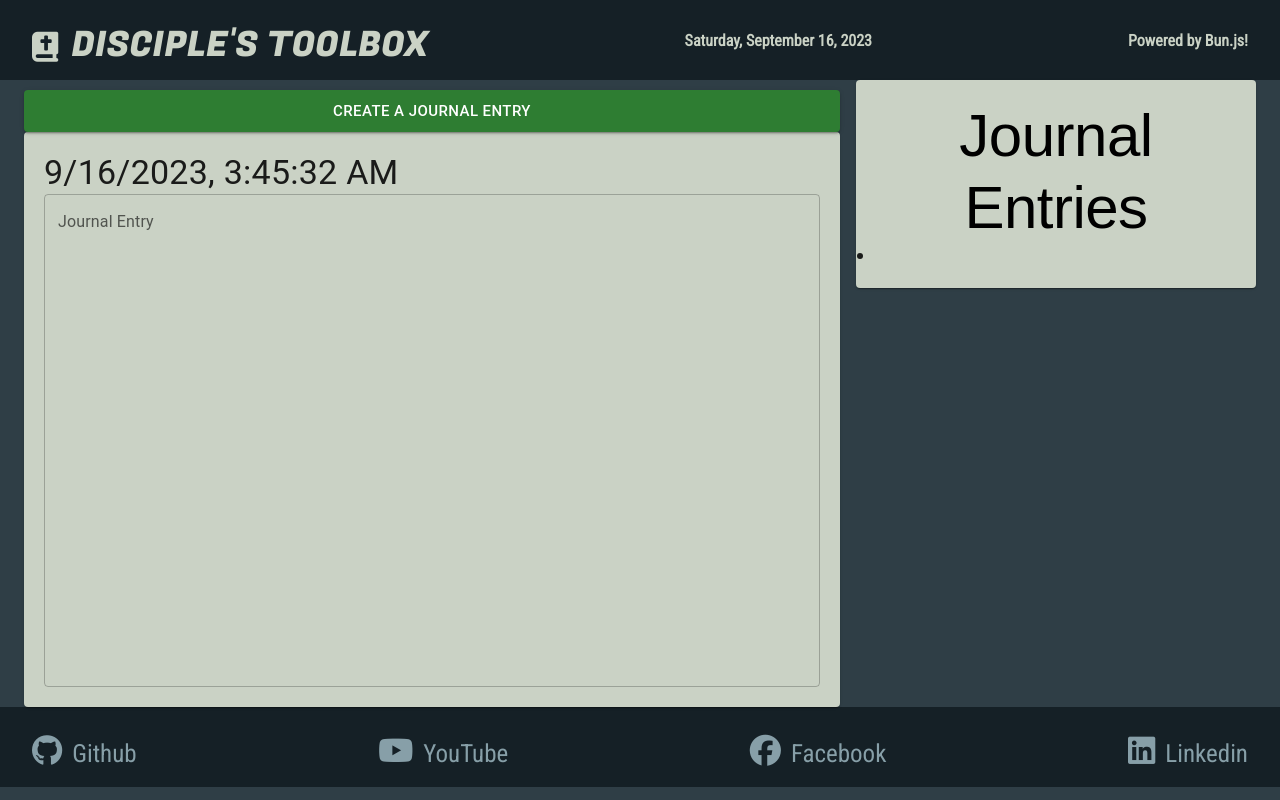
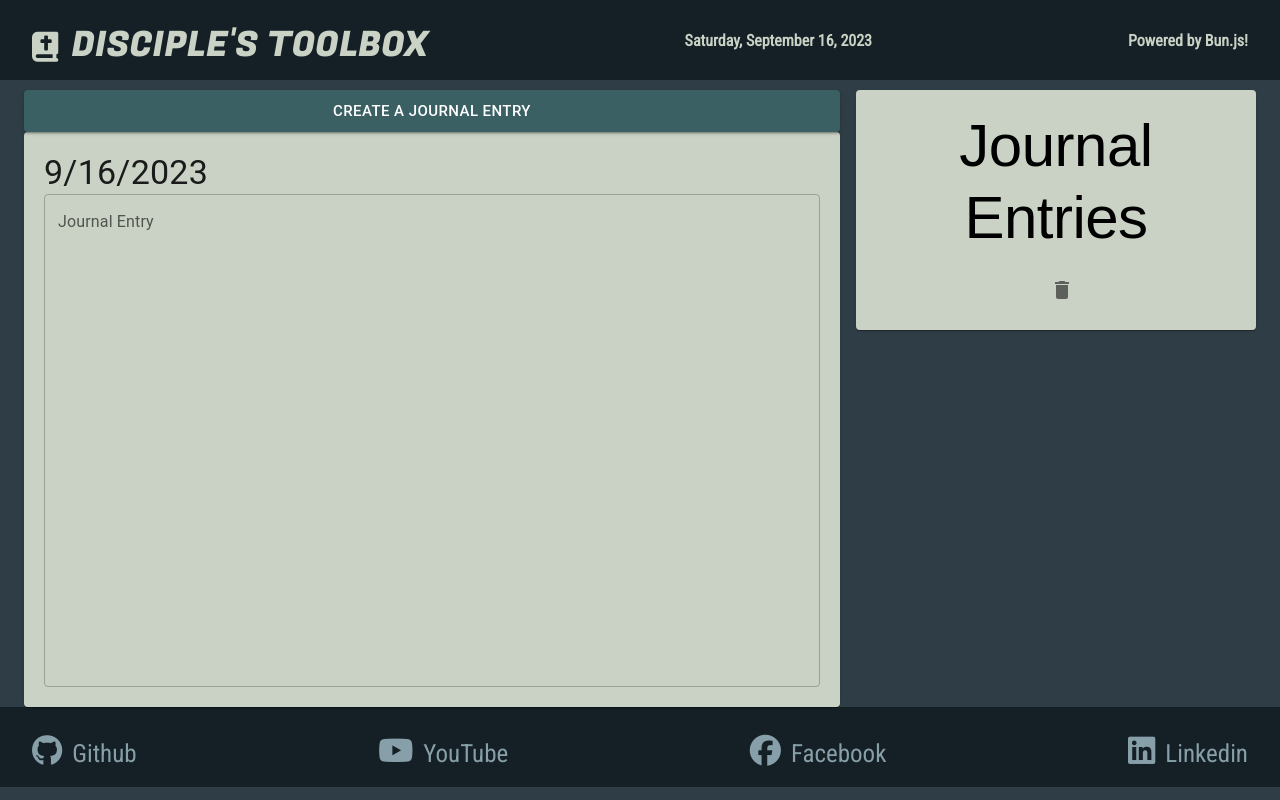
Before and after one commit to JonathanSanch/Disciples-Toolbox, a React (Create React App) app in the folder client/: page /journal in a window 1280 px wide. Built offline with nearby package versions, Linux system fonts and the light colour scheme; no server answers; a web font is replaced by a local one.

Commit message:
Asoifsdgj

```diff
--- a/client/src/components/Journal.css
+++ b/client/src/components/Journal.css
@@ -8,3 +8,12 @@
     font-family: 'Ysabeau', sans-serif !important;
     color: black;
 }
+
+.jButt {
+    background: #3b6064 !important;
+}
+
+.journalEntries {
+    text-align: center;
+    list-style: none;
+}
--- a/client/src/components/pages/Journal.js
+++ b/client/src/components/pages/Journal.js
@@ -3,14 +3,16 @@ import { Container, Grid, Paper, TextField, Button, List, ListItem, ListItemButt
 import { useState, useEffect } from 'react'
 import {IconButton} from '@mui/material'
 import {Delete} from '@mui/icons-material'
+import {Comment} from '@mui/icons-material'
 
 import "../Journal.css"
 
 
 function Journal() {
     const [inputValue, setInputValue] = useState('');
-    const currentDate = new Date();
-    const currentDateString = currentDate.toLocaleString(undefined);
+
+    const currentDateString = new Date().toLocaleDateString(undefined);
+
     const [journals, setJournals] = useState([{}]);
     const getJournals = () => {
         fetch("/journals").then(
@@ -53,8 +55,10 @@ function Journal() {
     }
 
     const [journalId, setJournalId] = useState('');
+    const [dateTime, setDateTime] = useState(currentDateString);
     const loadJournalEntry = (index, id) => {
         setCreate(false);
+        setDateTime(journals[index].date);
 
         if (typeof journals != 'undefined') {
             setInputValue(journals[index].text);
@@ -107,16 +111,16 @@ function Journal() {
         <Grid item xs={12} md={8}>
         <Button
             variant="contained"
-            color="success"
             size="large"
-            style={{ marginTop: '10px' }}
+            style={{ marginTop: '10px'}}
+            className='jButt'
             fullWidth
             onClick={(create === true) ? (createJournalEntry): (editJournalEntry)}>
             {(create === true) ? ( <>Create A Journal Entry</>): (<>Edit Your Journal Entry</>)}
         </Button>
 
         <Paper style={{ padding: '20px' , backgroundColor:"#CAD2C5"}}>
-            <Typography variant='h4'>{currentDateString}</Typography>
+            <Typography variant='h4'>{dateTime}</Typography>
             <TextField
               fullWidth
               label="Journal Entry"
@@ -130,14 +134,22 @@ function Journal() {
         </Paper>
         </Grid>
         <Grid item xs={12} md={4}>
-          <Paper style={{ padding: '20px' , backgroundColor:"#CAD2C5", marginBottom: "20px"}}>
+          <Paper style={{ padding: '20px' , backgroundColor:"#CAD2C5", marginBottom: "20px", marginTop: "10px"}}>
             <Typography id='title' variant='h2' textAlign="center" color="black">Journal Entries</Typography>
             {(typeof journals === 'undefined') ? (
                 <p></p>
             ): (
-                <ul>
+                <ul className='journalEntries'>
                     {journals.map((item, index) => (
-                        <li key={index}><Button onClick={() => loadJournalEntry(index, item._id)}>{item.date}</Button></li>
+                        <li key={index}>
+                            <Container>
+                            <ListItemButton className='listButton' style={{ display: 'flex', alignItems: 'flex-start' }} disableGutters="true" onClick={() => loadJournalEntry(index, item._id)}> {item.date}
+                        </ListItemButton>
+                        <IconButton edge="end" aria-label="comments" >
+                        <Delete />
+                        </IconButton>
+                            </Container>
+                      </li>
                     ))}
                 </ul>
             )}
```
